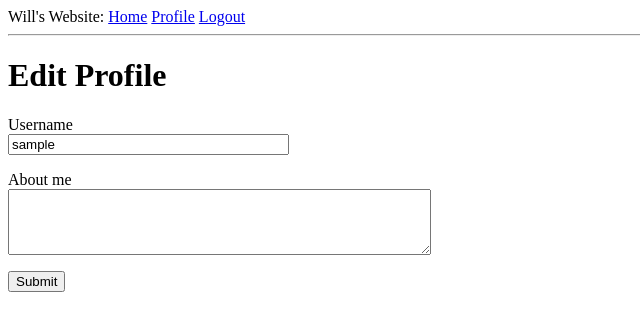
After one commit to willBear/Wills_Flask_Website, a Flask app: page /edit_profile in a window 1280 px wide. The commit adds this page. Shown: the top 331 px of the page, without its empty margins (0-640 px from the left). Run offline with Flask 2, Linux system fonts and the light colour scheme; the visitor is signed in with stand-in values (Sample User, id 1); data comes from the database, SQL or seed files in the repository; both versions use the stored data as it was after the commit; some libraries are stand-ins or nearby versions.

Commit message:
Added about me capabilities

```diff
--- a/app/forms.py
+++ b/app/forms.py
@@ -1,6 +1,6 @@
 from flask_wtf import FlaskForm
-from wtforms import StringField, PasswordField, BooleanField, SubmitField
-from wtforms.validators import ValidationError, DataRequired, Email, EqualTo
+from wtforms import StringField, PasswordField, BooleanField, SubmitField, TextAreaField
+from wtforms.validators import ValidationError, DataRequired, Email, EqualTo, Length
 from app.models import User
 
 
@@ -41,3 +41,12 @@ class RegistrationForm(FlaskForm):
         user = User.query.filter_by(email=email.data).first()
         if user is not None:
             raise ValidationError('Please use a different email address')
+
+# We are using a new field type and a new validator in this form. For the 'about'
+# field we use a TextAreaField, which is a multi-line box in which the user can
+# enter text. To validate the field we would use Length. Which will make sure that
+# the text entered is between 0 and 140 characters.
+class EditProfileForm(FlaskForm):
+    username = StringField('Username', validators=[DataRequired()])
+    about_me = TextAreaField('About me', validators=[Length(min=0, max=140)])
+    submit = SubmitField('Submit')
--- a/app/models.py
+++ b/app/models.py
@@ -25,6 +25,8 @@ class User(UserMixin, db.Model):
     email = db.Column(db.String(120), index=True, unique=True)
     password_hash = db.Column(db.String(128))
     posts = db.relationship('Post', backref='author', lazy='dynamic')
+    about_me = db.Column(db.String(140))
+    last_seen = db.Column(db.DateTime, default=datetime.utcnow)
 
     # This method tells python how to print objects of this class, which
     # is going to be useful for debugging.
--- a/app/routes.py
+++ b/app/routes.py
@@ -18,10 +18,10 @@
 from flask import render_template, flash, redirect, url_for, request
 from flask_login import current_user, login_user, logout_user, login_required
 from app import app, db
-from app.forms import LoginForm, RegistrationForm
+from app.forms import LoginForm, RegistrationForm, EditProfileForm
 from app.models import User
 from werkzeug.urls import url_parse
-
+from datetime import datetime
 
 # The two lines below are decorators. A decorators modifies the function as
 # callbacks to certain events
@@ -148,3 +148,41 @@ def user(username):
         {'author': user, 'body': 'Test post #2'}
         ]
     return render_template('user.html', user=user, posts=posts)
+
+# The before_request decorated from Flask register the decorated function to be executed
+# right before the view function. This is extremely useful because we can insert code that
+# we want to execute before any view function in the application, and we can have it in a
+# single place.
+@app.before_request
+def before_request():
+    # The implementation simply checks if the current_user is logged in, and in that case sets
+    # the last_Seen field to the current time. We use UTC for consistent time units.
+    # Using local time is not a good idea because it goes into the database depending on your
+    # location.
+    if current_user.is_authenticated:
+        current_user.last_seen = datetime.utcnow()
+
+        # Commit the database session, so that the change made above is written to the database
+        # There is no db.session.add() before commit, when we reference current_user, Flask Login
+        # will invoke the user loader callback function which will run a db query that will put
+        # the target user in the database session.
+        db.session.commit()
+
+@app.route('/edit_profile', methods=['GET', 'POST'])
+@login_required
+def edit_profile():
+    form = EditProfileForm()
+    if form.validate_on_submit():
+        current_user.username = form.username.data
+        current_user.about_me = form.about_me.data
+        db.session.commit()
+        flash('Your changes have been saved.')
+        return redirect(url_for('edit_profile'))
+    # If the browser sent a GET request, we need to respond by providing initial version of the
+    # form template. It can also be when the browser sends a POST request with form data, but some
+    # in that is invalid.
+    elif request.method == 'GET':
+        form.username.data = current_user.username
+        form.about_me.data = current_user.about_me
+    return render_template('edit_profile.html', title='Edit Profile',
+                           form=form)
--- /dev/null
+++ b/app/templates/_post.html
@@ -0,0 +1,6 @@
+<table>
+    <tr valign="top">
+        <td><img src="{{post.author.avatar(36)}}"></td>
+        <td>{{post.author.username}} says:<br>{{post.body}}</td>
+    </tr>
+</table>
--- /dev/null
+++ b/app/templates/edit_profile.html
@@ -0,0 +1,23 @@
+{% extends "base.html" %}
+
+{% block content %}
+    <h1>Edit Profile</h1>
+    <form action="" method="post">
+        {{ form.hidden_tag() }}
+        <p>
+            {{ form.username.label }}<br>
+            {{ form.username(size=32) }}<br>
+            {% for error in form.username.errors %}
+            <span style="color: red;">[{{ error }}]</span>
+            {% endfor %}
+        </p>
+        <p>
+            {{ form.about_me.label }}<br>
+            {{ form.about_me(cols=50, rows=4) }}<br>
+            {% for error in form.about_me.errors %}
+            <span style="color: red;">[{{ error }}]</span>
+            {% endfor %}
+        </p>
+        <p>{{ form.submit() }}</p>
+    </form>
+{% endblock %}
```
Also changed, not shown: app/templates/user.html (+9 -7 lines), migrations/versions/08fc2d229d72_new_fields_in_the_user_model.py (added, +41 -0 lines), app.db.
